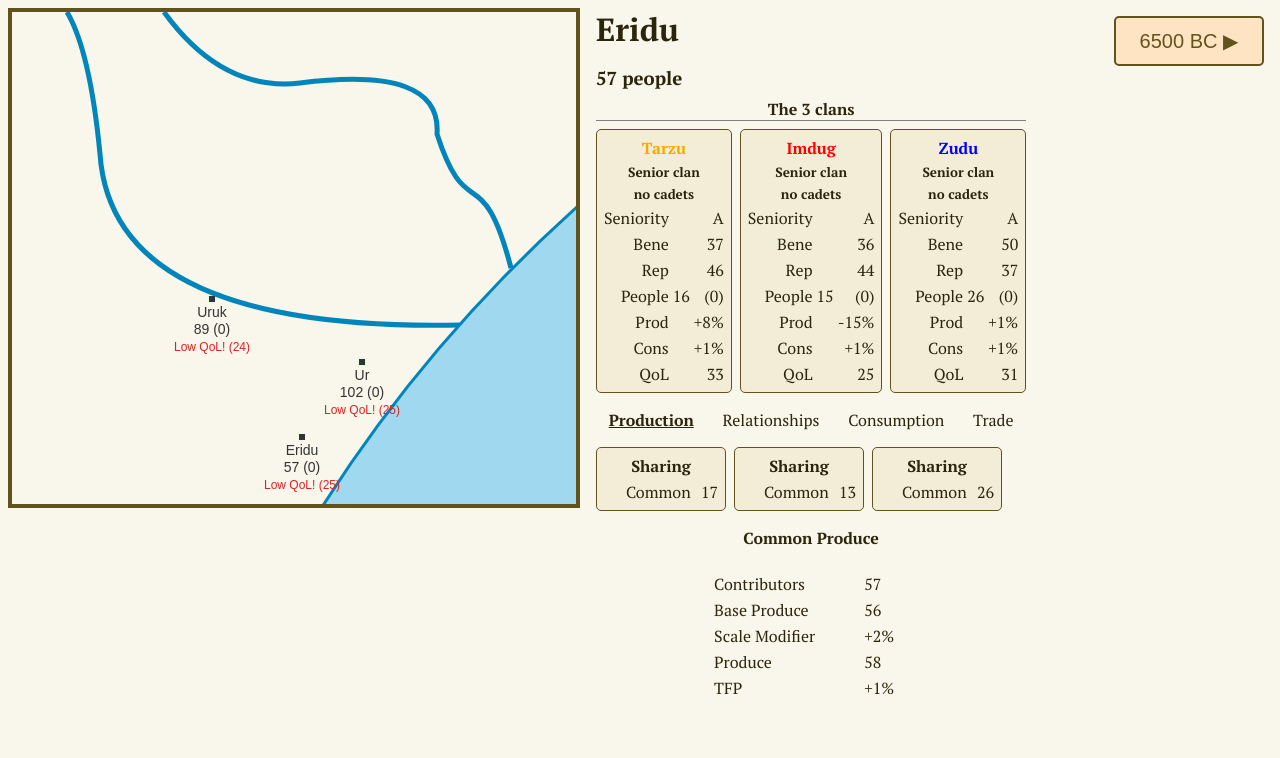
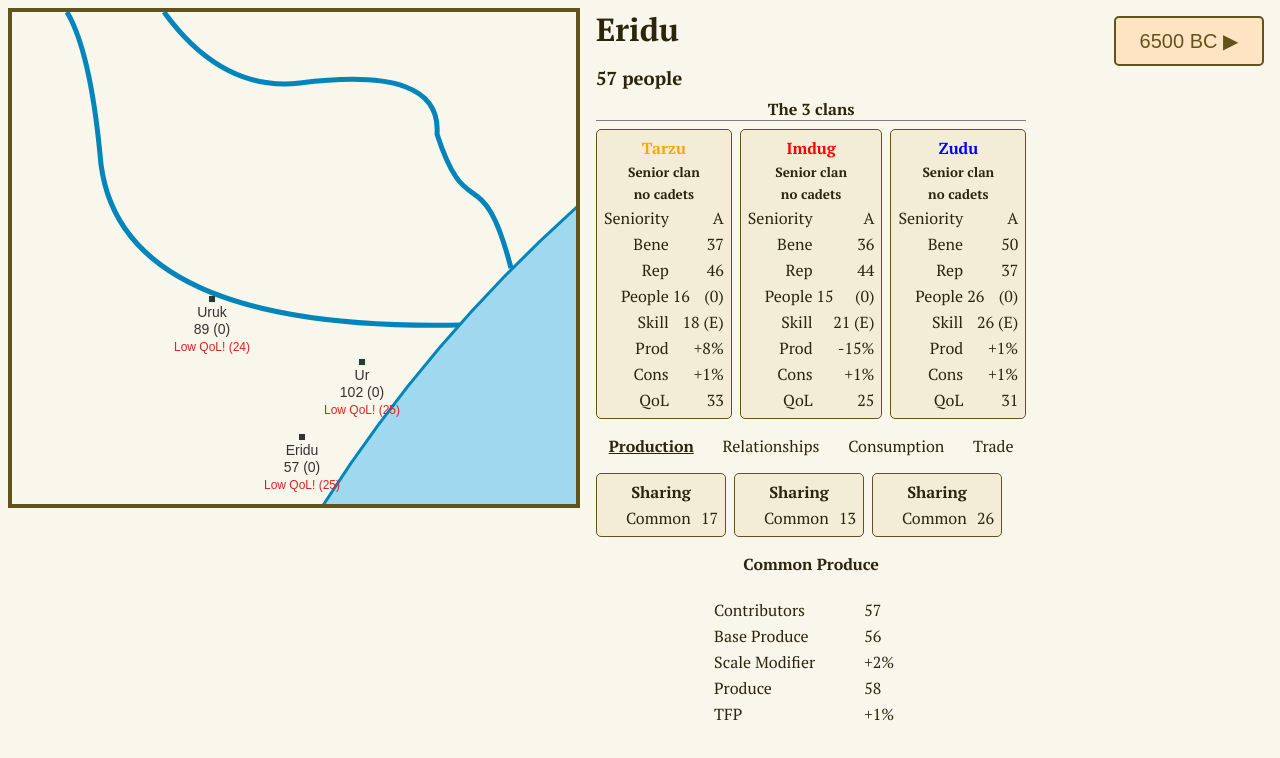
Before and after one commit to dmandelin/world2, a SvelteKit app: page / in a window 1280 px wide. Shown: the top 758 px of the page. Built offline with nearby package versions, Linux system fonts and the light colour scheme.

Commit message:
Add blank skill attribute.

```diff
--- a/src/components/ClanCard.svelte
+++ b/src/components/ClanCard.svelte
@@ -56,6 +56,10 @@
                 <td>({clan.lastSizeChange})</td>
             </tr>
             <tr>
+                <td>Skill</td>
+                <td colspan="2">{wg(clan.skill)}</td>
+            </tr>
+            <tr>
                 <td>Prod</td>
                 <td></td>
                 <td>
--- a/src/components/dtos.ts
+++ b/src/components/dtos.ts
@@ -59,6 +59,7 @@ export type ClanDTO = {
     intelligence: number;
     interactionModifier: number;
     prestige: number;
+    skill: number;
     strength: number;
     techModifier: number;
     tenure: number;
@@ -105,6 +106,7 @@ export function clanDTO(clan: Clan) {
         intelligence: clan.intelligence,
         interactionModifier: clan.interactionModifier,
         prestige: clan.prestige,
+        skill: clan.skill,
         strength: clan.strength,
         techModifier: clan.techModifier,
         tenure: clan.tenure,
--- a/src/model/people.ts
+++ b/src/model/people.ts
@@ -168,6 +168,8 @@ export class Clan {
 
     lastSizeChange_: number = 0;
 
+    private skill_: number = normal(30, 10);
+
     // The initial population had been temporary residents.
     readonly traits = new Set<PersonalityTrait>([PersonalityTraits.MOBILE]);
 
@@ -217,6 +219,10 @@ export class Clan {
             this.slices[i][0] = Math.round(INITIAL_POPULATION_RATIOS[i][0] * size);
             this.slices[i][1] = Math.round(INITIAL_POPULATION_RATIOS[i][1] * size);
         }
+    }
+
+    get skill() {
+        return this.skill_;
     }
 
     kinshipTo(other: Clan): number {
```
